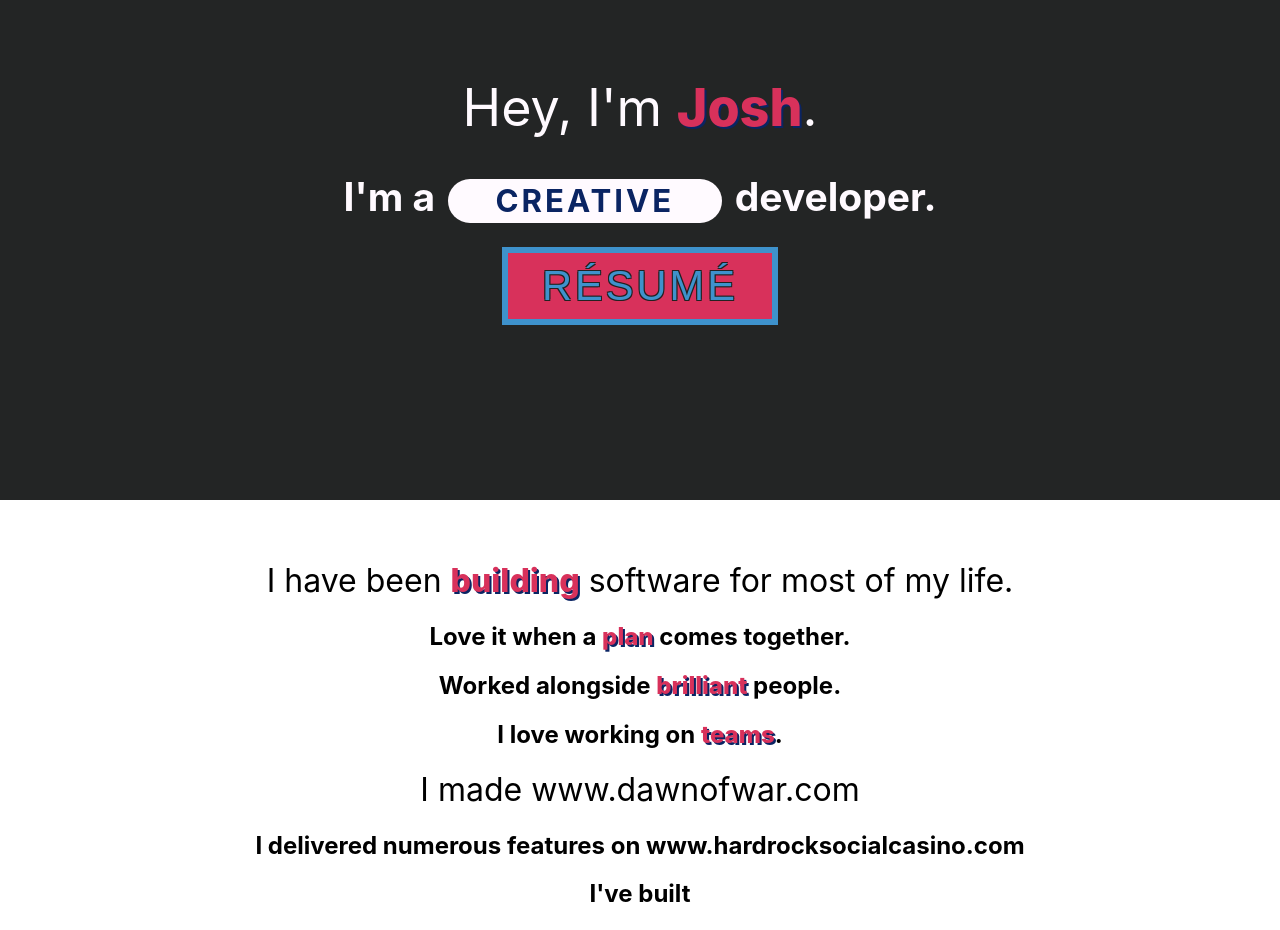
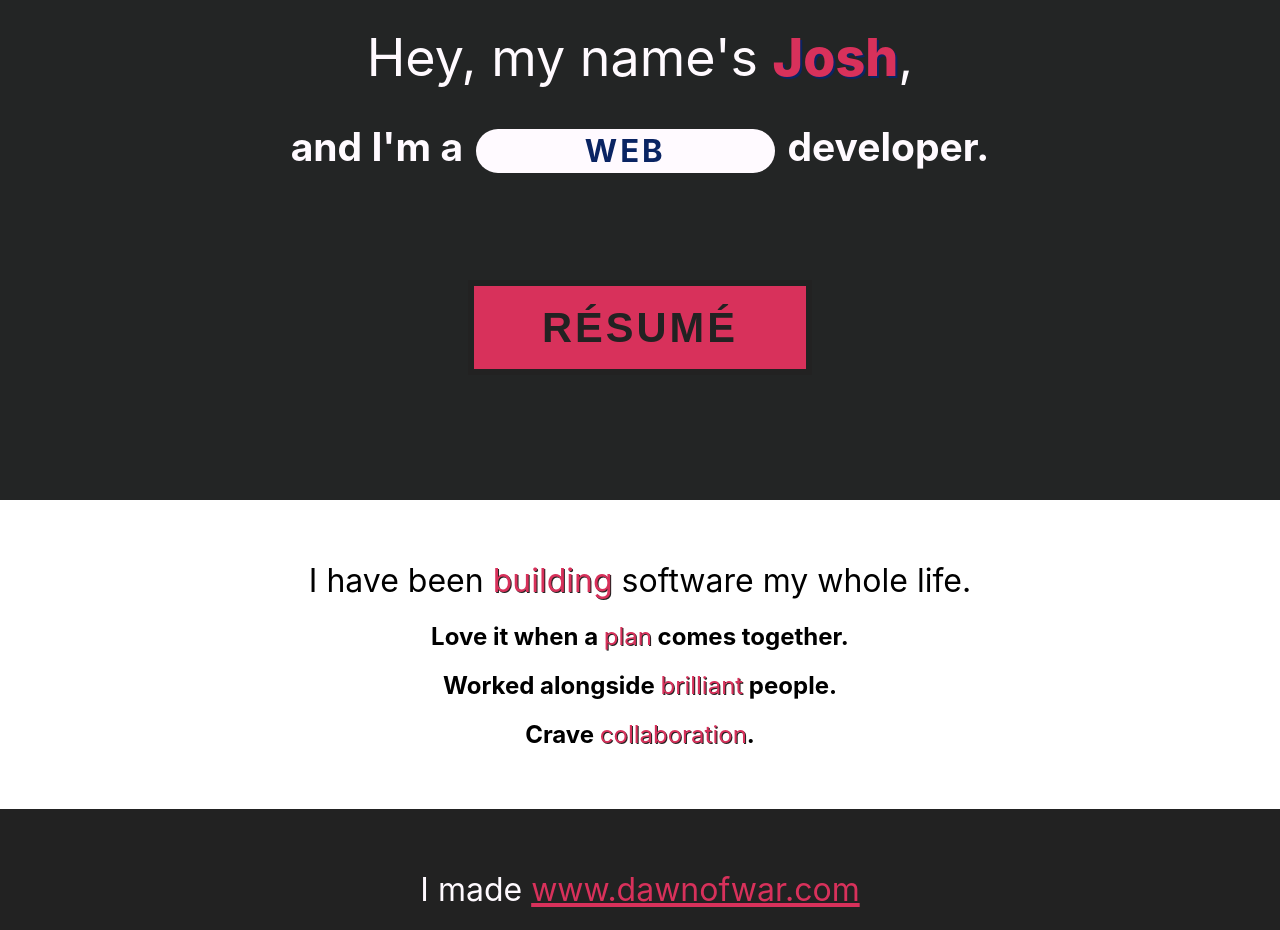
Before and after one commit to joshewood/joshewood.com, a React (Create React App) app in the folder portfolio/: page / in a window 1280 px wide. Shown: the part 140-1070 px from the top of the page. Built offline with nearby package versions, Linux system fonts and the light colour scheme.

Commit message:
🎨 huge style pass, finessing content

```diff
--- a/portfolio/src/App.js
+++ b/portfolio/src/App.js
@@ -1,14 +1,30 @@
-import React, { useState, useEffect  } from 'react';
+import React, { useState, useEffect, useMemo  } from 'react';
 import logo from './logo.svg';
 import './App.scss';
 
-const adjectives = ['thoughtful', 'creative', 'caring', 'passionate', 'humble', 'perceptive', 'friendly', 'web', 'game', 'versatile', 'positive', 'professional', 'resourceful', 'front-end', 'back-end', 'senior'];
+const adjectives = [
+  'thoughtful', 'creative', 'persistent',
+  'passionate', 'software', 'humble',
+  'perceptive', 'friendly', 'web',
+  'game', 'versatile', 'positive',
+  'professional', 'resourceful', 'front-end',
+  'back-end', 'senior', 'driven'
+];
 const consumeAdjective = () => adjectives.sort(() => { return 0.5 - Math.random();}).pop();
 const isAnimationComplete = () => (adjectives.length === 0);
 function App() {
-
   const [currentAdjective, setAdjective] = useState(consumeAdjective());
   const [fastForward, setFastForward] =  useState(false);
+  const [CTAEffect, changeCTAEffect] = useState('Empty');
+  let downloadResume = () => {
+    changeCTAEffect('Engaged');
+    setTimeout(()=> {
+      changeCTAEffect('Fade');
+      setTimeout(()=> {
+        changeCTAEffect('Empty');
+      }, 500)
+    }, 800)
+  };
   useEffect(() => {
     let iteration = 0;
     let interval;
@@ -34,10 +50,10 @@ function App() {
   return (
     <div className="App">
       <div className="IntroPanel">
-        <div className="ResumeContainer">
-          <h1>Hey, I'm <span className="Accent">Josh</span>.</h1>
+        <div className={`ResumeContainer ${CTAEffect}`} onClick={downloadResume}>
+          <h1>Hey, my name's <span className="Accent">Josh</span>,</h1>
           <h2 className="AlignChildrenVertical">
-            <span>I'm a </span>
+            <span>and I'm a </span>
             <span className={`WordCycler${(isAnimationComplete()) ? ' Settle' : ''}${(fastForward) ? ' FastForward' : ''}`}>
               <span className="WordCyclePlane">{currentAdjective}</span>
             </span>
@@ -48,14 +64,16 @@ function App() {
         </div>
       </div>
       <div className="SummaryPanel">
-        <h1>I have been <span className="Accent">building</span> software for most of my life.</h1>
+        <h1>I have been <span className="Accent">building</span> software my whole life.</h1>
         <h2>Love it when a <span className="Accent">plan</span> comes together.</h2>
         <h2>Worked alongside <span className="Accent">brilliant</span> people.</h2>
-        <h2>I love working on <span className="Accent">teams</span>.</h2>
+        <h2>Crave <span className="Accent">collaboration</span>.</h2>
       </div>
       <div className="WorkPanel">
-        <h1>I made www.dawnofwar.com</h1>
-        <h2>I delivered numerous features on www.hardrocksocialcasino.com</h2>
+        <h1>I made <a href="www.dawnofwar.com">www.dawnofwar.com</a></h1>
+        <h2>I delivered numerous features on <a href="www.hardrocksocialcasino.com">www.hardrocksocialcasino.com</a></h2>
+        <h3>The same engine as <a href="play.star.com.au">play.star.com.au</a></h3>
+        <h3>and <a href="online.foxwoods.com">online.foxwoods.com</a></h3>
         <h2>I've built</h2>
         <ul>
           <li>Features</li>
--- a/portfolio/src/App.scss
+++ b/portfolio/src/App.scss
@@ -1,5 +1,13 @@
 *, *::before, *:after {
   transition: all .225s cubic-bezier(0.1, 0.51, 0.9, 0.63);
+}
+
+a {
+  color: #D8315B;
+  cursor: pointer;
+  text-decoration-color: #D8315B;
+  text-decoration-thickness: .125em;
+  text-underline-offset: 1.5px;
 }
 
 .App {
@@ -7,7 +15,50 @@
   user-select: none;
 }
 
+.ResumeContainer {
+  padding: 1em;
+  overflow: hidden;
+  &.Fade::before {
+    opacity: 0;
+    transform: scale(2);
+    transition-duration: all .2s cubic-bezier(0.1, 0.51, 0.9, 0.63);
+  }
+  &.Empty::before {
+    transition-duration: 0s;
+  }
+  &::before {
+    content: '';
+    position: absolute;
+    top: 0;
+    left: 0;
+    right: 0;
+    bottom: 0;
+    transform: scale(0);
+    transform-origin: center;
+    background: hsla(345, 68%, 22%, 1);
+    z-index: 1;
+    pointer-events: none;
+    border-radius: 100%;
+    opacity: 1;
+    transition-duration: all 0s;
+  }
 
+  &:hover {
+    cursor: pointer;
+    .MainCTA {
+      box-shadow: none;
+      outline: 6px solid #3E92CC;
+      color:  #3E92CC;
+      border-color: #D8315B;
+      text-shadow: 1px 1px 0 #222, -1px 1px 0 #222, 1px -1px 0 #222, -1px -1px 0 #222;
+      letter-spacing: 8px;
+    }
+  }
+  &.Engaged:before {
+    transform: scale(2);
+    transition-duration: all .5s cubic-bezier(0.1, 0.51, 0.9, 0.63);
+  }
+}
 
 .IntroPanel {
   background-color: #1E1B18;
@@ -19,35 +70,6 @@
   font-size: calc(10px + 2vmin);
   color: #FFFAFF;
   animation: IntroThrob 30s infinite;
-  &::before {
-    content: '';
-    position: absolute;
-    top: 0;
-    left: 0;
-    right: 0;
-    bottom: 0;
-    transform: scale(0);
-    transform-origin: center;
-    background: #D8315B;
-    z-index: 1;
-    pointer-events: none;
-    border-radius: 100%;
-  }
-
-  &:hover {
-    cursor: pointer;
-    .MainCTA {
-      box-shadow: none;
-      outline: 6px solid #3E92CC;
-      color:  #3E92CC;
-      border-color: #D8315B;
-      text-shadow: 1px 1px 0 #222, -1px 1px 0 #222, 1px -1px 0 #222, -1px -1px 0 #222;
-
-    }
-  }
-  &:active:before {
-    transform: scale(2);
-  }
 }
 
 .MainCTA {
@@ -62,10 +84,22 @@
   letter-spacing: 3px;
   text-shadow: 2px 2px 0 transparent;
   z-index: 2;
+  position: relative;
+  cursor: pointer;
+  margin-top: 2em;
+  font-weight: 800;
+  width: 8em;
+  height: 2em;
+  transition: all .225s cubic-bezier(0.1, 0.51, 0.9, 0.63), letter-spacing 0.5s cubic-bezier(0.15, 0.46, 0.75, 1.13);
 }
 
 .SummaryPanel {
-  padding-top: 5vh;
+  padding: 5vh 0;
+
+  .Accent {
+    font-weight: 400;
+    text-shadow: 1px 1px 0 #222;
+  }
 }
 
 @keyframes IntroThrob {
@@ -104,7 +138,7 @@ h1 {
   align-items: center;
   overflow: hidden;
   background: #FFFAFF;
-  padding: 0 0.4em;
+  padding: 0 0.8em;
   margin: 0 0.4em;
   white-space: nowrap;
   top: 4px;
@@ -135,3 +169,9 @@ h1 {
     transform: translate(0, 2em);
   }
 }
+
+.WorkPanel {
+  padding: 5vh 0;
+  background: #222;
+  color: #FFFAFF;
+}
```
